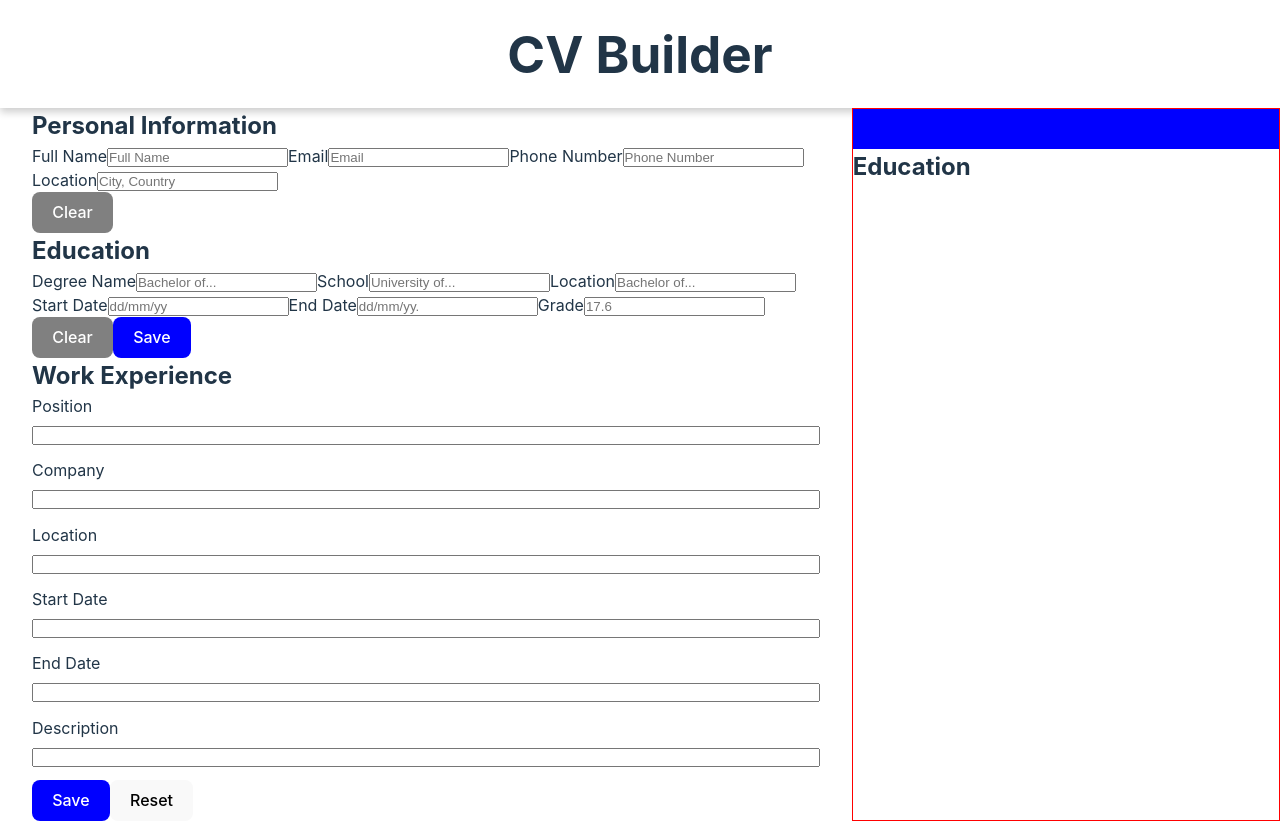
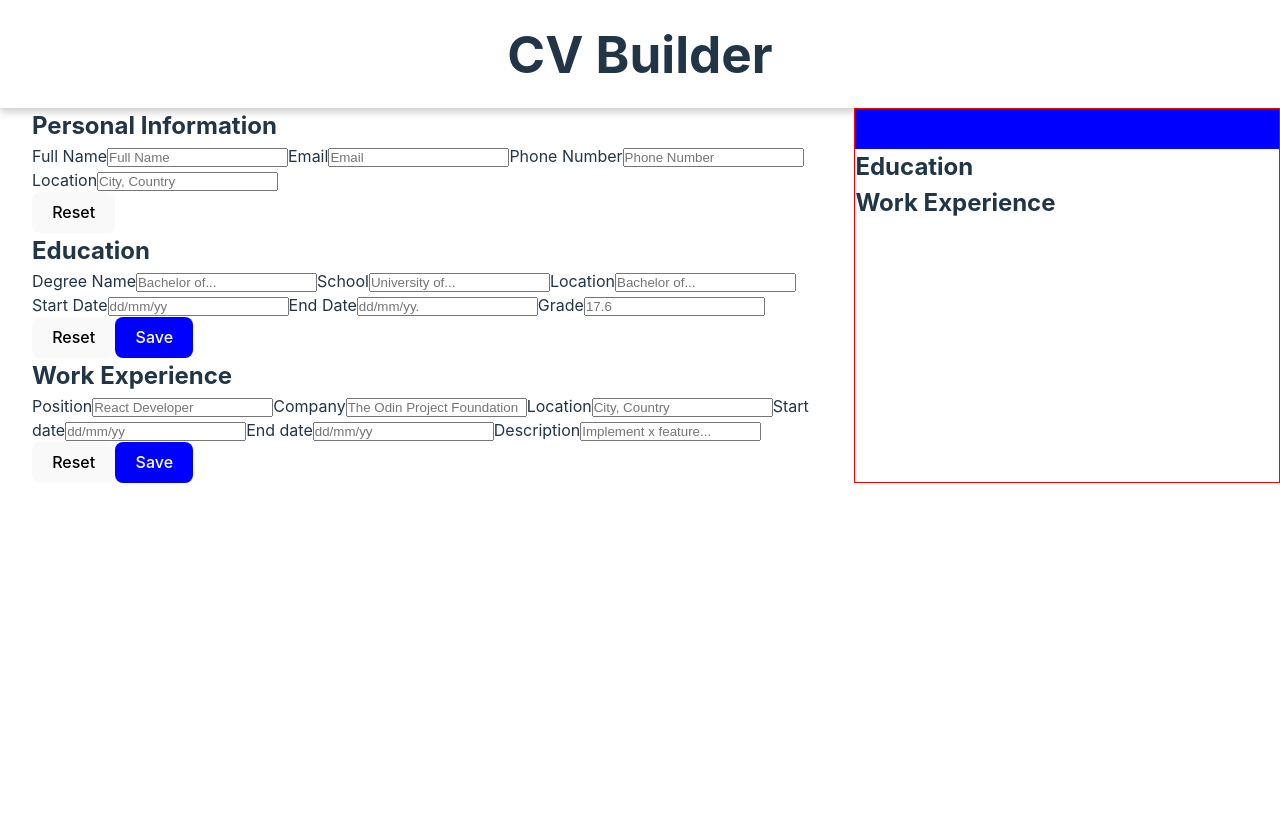
Before and after one commit to miguelgbandeira/cv-builder-react, a React (Vite) app: page / in a window 1280 px wide. After the commit the page ends 800 px from the top, so only its background shows below. Built offline with nearby package versions, Linux system fonts and the light colour scheme.

Commit message:
Add work experience form and cv section

```diff
--- a/src/App.jsx
+++ b/src/App.jsx
@@ -14,7 +14,6 @@ export default function App() {
     phoneNumber: "",
     location: "",
   });
-
   const [educationArray, setEducationArray] = useState([]);
   const [currentEducation, setCurrEducation] = useState({
     degree: "",
@@ -23,6 +22,16 @@ export default function App() {
     startDate: "",
     endDate: "",
     grade: "",
+    id: uniqid(),
+  });
+  const [workExperienceArray, setWorkExperienceArray] = useState([]);
+  const [currentWork, setCurrWork] = useState({
+    position: "",
+    company: "",
+    location: "",
+    startDate: "",
+    endDate: "",
+    description: "",
     id: uniqid(),
   });
 
@@ -54,6 +63,27 @@ export default function App() {
     });
   }
 
+  function handleWorkExperienceChange(event) {
+    const { name, value } = event.target;
+    setCurrWork((prevState) => {
+      return { ...prevState, [name]: value };
+    });
+  }
+
+  function handleAddWorkExperience(event) {
+    event.preventDefault();
+    setWorkExperienceArray([...workExperienceArray, currentWork]);
+    setCurrWork({
+      position: "",
+      company: "",
+      location: "",
+      startDate: "",
+      endDate: "",
+      description: "",
+      id: uniqid(),
+    });
+  }
+
   return (
     <div className="app">
       <Header />
@@ -68,10 +98,18 @@ export default function App() {
             education={currentEducation}
             handleAddEducation={handleAddEducation}
           />
-          <WorkExperienceForm />
+          <WorkExperienceForm
+            handleFieldChange={handleWorkExperienceChange}
+            work={currentWork}
+            handleAddWorkExperience={handleAddWorkExperience}
+          />
         </div>
         <div className="cv-container">
-          <Resume personalInfo={personalInfo} educationArray={educationArray} />
+          <Resume
+            personalInfo={personalInfo}
+            educationArray={educationArray}
+            workArray={workExperienceArray}
+          />
         </div>
       </div>
     </div>
--- /dev/null
+++ b/src/components/CVWorkSection.jsx
@@ -0,0 +1,21 @@
+export default function CVWorkSection({ workArray }) {
+  return (
+    <div className="cv-education-container">
+      <h2>Work Experience</h2>
+      <div>
+        {workArray.map((work) => {
+          return (
+            <div key={work.id}>
+              <p>Position: {work.position}</p>
+              <p>Company: {work.company}</p>
+              <p>Location: {work.location}</p>
+              <p>Start date: {work.startDate}</p>
+              <p>End date: {work.endDate}</p>
+              <p>Description: {work.description}</p>
+            </div>
+          );
+        })}
+      </div>
+    </div>
+  );
+}
--- a/src/components/EducationForm.jsx
+++ b/src/components/EducationForm.jsx
@@ -58,9 +58,9 @@ export default function EducationForm({
           value={education.grade}
         />
         <Button
-          text="Clear"
-          backgroundColor="grey"
-          textColor="white"
+          textColor="black"
+          backgroundColor=""
+          text="Reset"
           onClick={() => null}
         />
         <Button
--- a/src/components/PersonalInformationForm.jsx
+++ b/src/components/PersonalInformationForm.jsx
@@ -42,9 +42,9 @@ export default function PersonalInformationForm({
         />
       </form>
       <Button
-        text="Clear"
-        backgroundColor="grey"
-        textColor="white"
+        textColor="black"
+        backgroundColor=""
+        text="Reset"
         onClick={() => null}
       />
     </>
--- a/src/components/Resume.jsx
+++ b/src/components/Resume.jsx
@@ -1,11 +1,13 @@
 import CVHeaderSection from "./CVHeaderSection";
 import CVEducationSection from "./CVEducationSection";
+import CVWorkSection from "./CVWorkSection";
 
-export default function Resume({ personalInfo, educationArray }) {
+export default function Resume({ personalInfo, educationArray, workArray }) {
   return (
     <div className="resume-container">
       <CVHeaderSection personalInfo={personalInfo} />
       <CVEducationSection educationArray={educationArray} />
+      <CVWorkSection workArray={workArray} />
     </div>
   );
 }
--- a/src/components/WorkExperienceForm.jsx
+++ b/src/components/WorkExperienceForm.jsx
@@ -1,26 +1,75 @@
-import Field from "./Field.jsx";
 import Button from "./Button.jsx";
 
-export default function WorkExperienceForm() {
+export default function WorkExperienceForm({
+  work,
+  handleFieldChange,
+  handleAddWorkExperience,
+}) {
   return (
     <>
       <h2>Work Experience</h2>
-      <Field label="Position" />
-      <Field label="Company" />
-      <Field label="Location" />
-      <Field label="Start Date" />
-      <Field label="End Date" />
-      <Field label="Description" />
+      <form>
+        <label htmlFor="position">Position</label>
+        <input
+          type="text"
+          placeholder="React Developer"
+          onChange={handleFieldChange}
+          name="position"
+          value={work.position}
+        />
+        <label htmlFor="company">Company</label>
+        <input
+          type="text"
+          placeholder="The Odin Project Foundation"
+          onChange={handleFieldChange}
+          name="company"
+          value={work.company}
+        />
+        <label htmlFor="location">Location</label>
+        <input
+          type="text"
+          placeholder="City, Country"
+          onChange={handleFieldChange}
+          name="location"
+          value={work.location}
+        />
+        <label htmlFor="startDate">Start date</label>
+        <input
+          type="text"
+          placeholder="dd/mm/yy"
+          onChange={handleFieldChange}
+          name="startDate"
+          value={work.startDate}
+        />
+        <label htmlFor="endDate">End date</label>
+        <input
+          type="text"
+          placeholder="dd/mm/yy"
+          onChange={handleFieldChange}
+          name="endDate"
+          value={work.endDate}
+        />
+        <label htmlFor="description">Description</label>
+        <input
+          type="text"
+          placeholder="Implement x feature..."
+          onChange={handleFieldChange}
+          name="description"
+          value={work.description}
+        />
         <Button
-            textColor="white"
-            backgroundColor="blue"
-            text="Save"
-            onClick={() => null} />
+          textColor="black"
+          backgroundColor=""
+          text="Reset"
+          onClick={() => null}
+        />
         <Button
-            textColor="black"
-            backgroundColor=""
-            text="Reset"
-            onClick={() => null} />
+          textColor="white"
+          backgroundColor="blue"
+          text="Save"
+          onClick={handleAddWorkExperience}
+        />
+      </form>
     </>
   );
 }
```
